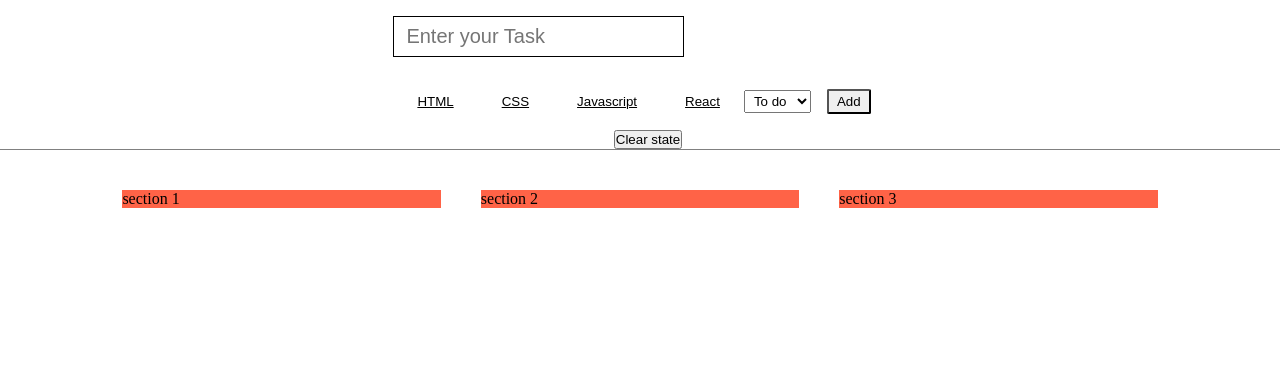
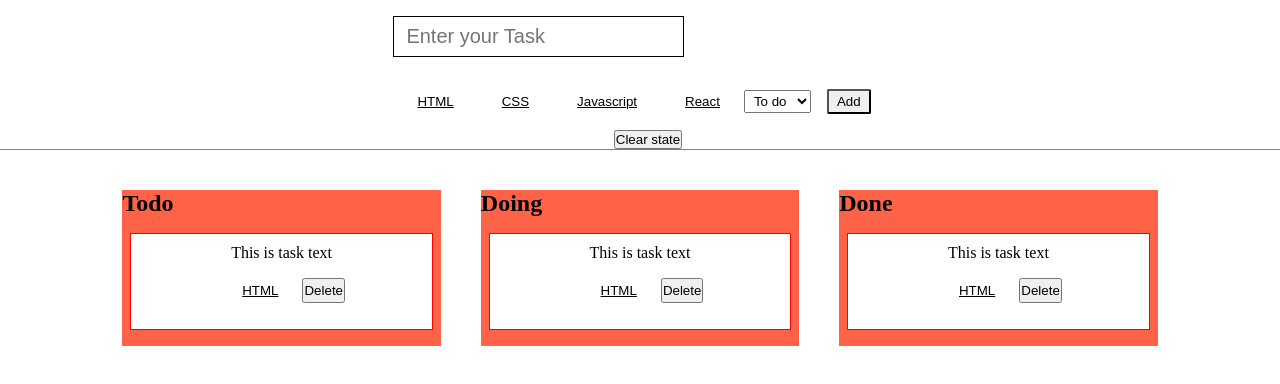
Before and after one commit to DanielLesko28/react-task-tracker, a React (Create React App) app: page / in a window 1280 px wide. Shown: the top 384 px of the page. Built offline with nearby package versions, Linux system fonts and the light colour scheme.

Commit message:
will work on functionality next

```diff
--- a/src/App.js
+++ b/src/App.js
@@ -1,4 +1,5 @@
 import "./App.css"
+import TaskCard from "./components/taskCard/TaskCard";
 import TaskForm from "./components/taskForm/TaskForm";
 
 function App() {
@@ -9,9 +10,22 @@ function App() {
     <TaskForm />
     </header>
     <main className="app_main">
-      <section className="task_section">section 1</section>
-      <section className="task_section">section 2</section>
-      <section className="task_section">section 3</section>
+      <section className="task_section">
+      <h1>
+        Todo
+      </h1>
+      <TaskCard />
+      </section>
+      <section className="task_section">  <h1>
+        Doing
+      </h1>
+      <TaskCard /></section>
+      <section className="task_section">
+      <h1>
+        Done
+      </h1>
+      <TaskCard />
+      </section>
     </main>
    </div>
   );
--- /dev/null
+++ b/src/components/taskCard/TaskCard.css
@@ -0,0 +1,15 @@
+.task_card{
+    background-color: white;
+    color: black;
+    border: 1px solid red;
+    margin: 1rem 0.5rem;
+    padding: 10px;
+    display: flex;
+    flex-direction: column;
+    align-items: center;
+}
+
+.task_card_bottom_line{
+    display: flex;
+    margin: 1rem 10px;
+}
--- /dev/null
+++ b/src/components/taskCard/TaskCard.jsx
@@ -0,0 +1,19 @@
+import React from 'react'
+import './TaskCard.css'
+import Tag from '../tag/Tag'
+
+const TaskCard = () => {
+  return (
+    <article className='task_card'>
+        <p className='task_text'>This is task text</p>
+        <div className='task_card_bottom_line'>
+            <div className='task_card_tags'>
+                <Tag name={'HTML'} />
+            </div>
+            <button>Delete</button>
+        </div>
+    </article>
+  )
+}
+
+export default TaskCard
--- a/src/components/taskForm/TaskForm.jsx
+++ b/src/components/taskForm/TaskForm.jsx
@@ -19,10 +19,6 @@ const TaskForm = () => {
       <form onSubmit={handleFormSubmit}>
         <input type='text' className='task_input' placeholder='Enter your Task' />
         <div className='task_form_bottom_line'>
-          {/* <button className='tag' onClick={() => handleTagClick('HTML')}>HTML</button>
-          <button className='tag' onClick={() => handleTagClick('CSS')}>CSS</button>
-          <button className='tag' onClick={() => handleTagClick('Javascript')}>Javascript</button>
-          <button className='tag' onClick={() => handleTagClick('React')}>React</button> */}
           <Tag name={'HTML'} setState={setTag} />
           <Tag name={'CSS'} setState={setTag} />
           <Tag name={'Javascript'} setState={setTag} />
```
